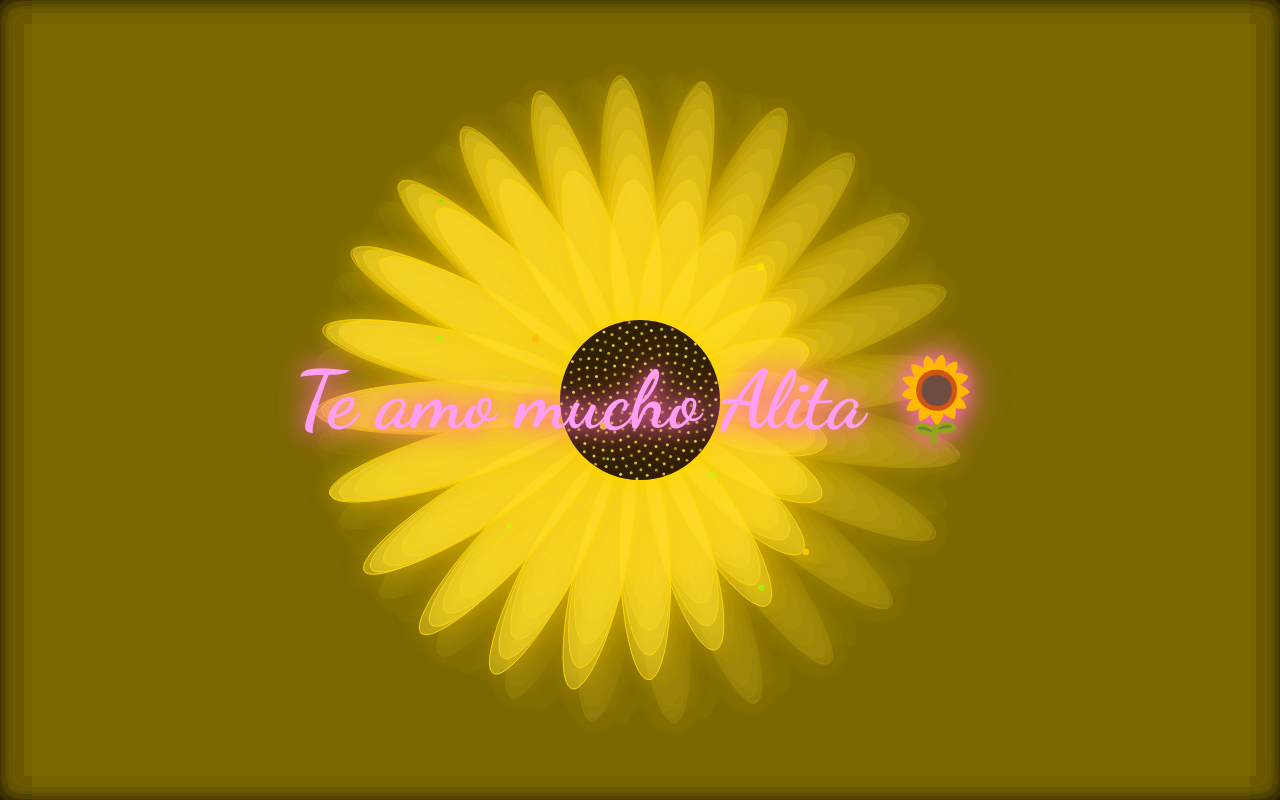
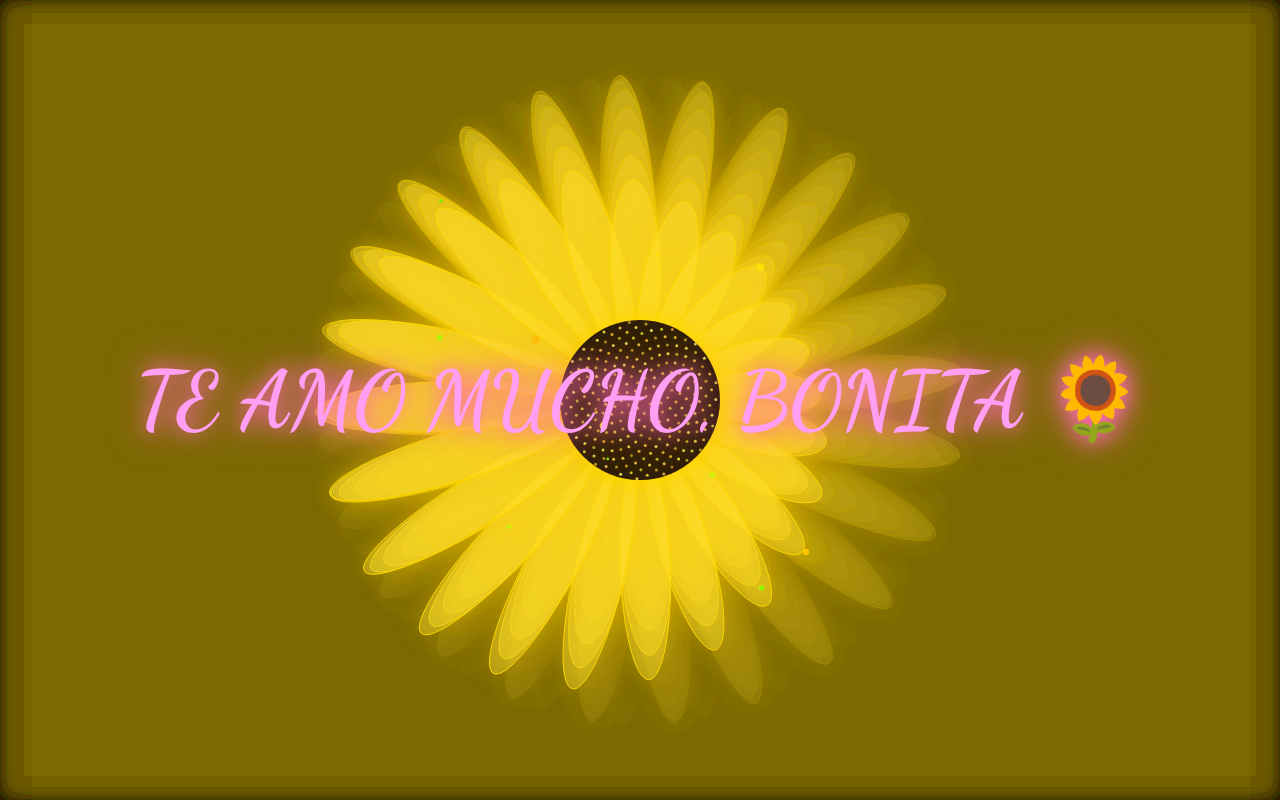
Before and after one commit to CesarOtero9/Aleji, a plain HTML site: page index.html in a window 1280 px wide. Drawn offline with Linux system fonts and the light colour scheme; animation ran at ten frames a second.

Commit message:
Actualización del diseño y contenido

```diff
--- a/index.html
+++ b/index.html
@@ -36,7 +36,7 @@
     </style>
 </head>
 <body>
-    <h1 id="message">Te amo mucho Alita 🌻</h1>
+    <h1 id="message">TE AMO MUCHO, BONITA 🌻</h1>
     <canvas id="sunflower"></canvas>
     <script>
         const canvas = document.getElementById('sunflower');
```
